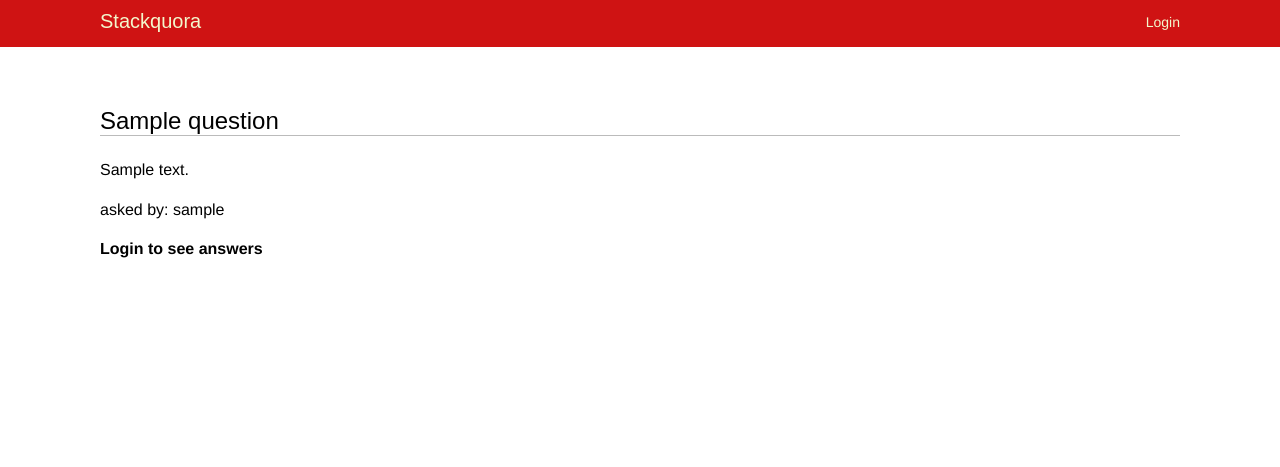
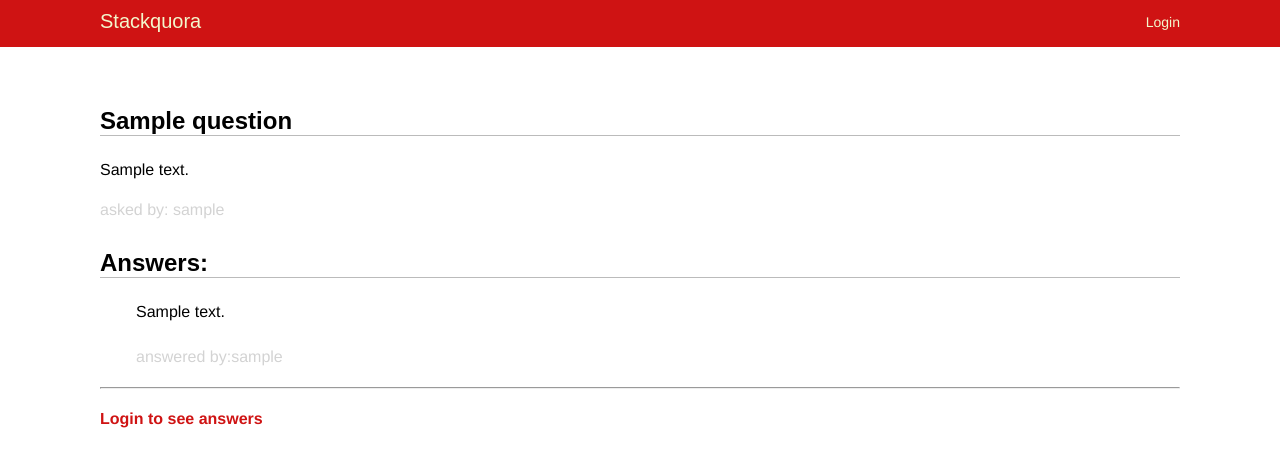
Before and after one commit to AswinRaaj23/queser, a Django app: page /question/1/ in a window 1280 px wide. Shown: the top 467 px of the page. Run offline with Django 4.2, Linux system fonts and the light colour scheme; tables that the repository leaves empty hold one stand-in row (values such as "Sample post"); some web fonts are replaced.

Commit message:
Display answers for the particular question

```diff
--- a/stacquora/models.py
+++ b/stacquora/models.py
@@ -14,7 +14,7 @@ class Question(models.Model):
 
 class Answer(models.Model):
     user = models.ForeignKey(User, on_delete = models.CASCADE, null=False)
-    question = models.ForeignKey(Question, on_delete=models.CASCADE, null=False)
+    question = models.ForeignKey(Question, on_delete=models.CASCADE, null=False, related_name='answers')
     answer = models.TextField(null=False)
     created = models.DateTimeField(auto_now_add=True)
     updated = models.DateTimeField(auto_now=True)
--- a/stacquora/static/css/base.css
+++ b/stacquora/static/css/base.css
@@ -214,3 +214,15 @@ ul.messages li a.close {
 #login-text{
     text-align: center;
 } */
+
+.answer-list{
+    margin-left: 36px;
+}
+
+.author-name{
+    color: lightgray;
+}
+
+.answer-author{
+    color: lightgray;
+}
--- a/stacquora/templates/base.html
+++ b/stacquora/templates/base.html
@@ -8,7 +8,7 @@
 
 <body>
     <div id="header">
-        <span class="logo">Stackquora</span>
+        <span class="logo"><a href="{% url 'homepage' %}">Stackquora</a></span>
         {% if request.user.is_authenticated %}
         <ul class="menu">
             <li {% if section == "homepage" %}class="selected"{% endif %}>
--- a/stacquora/templates/stacquora/question_detail.html
+++ b/stacquora/templates/stacquora/question_detail.html
@@ -2,9 +2,23 @@
 {% block title %}{{ question.title }}{% endblock %}
 
 {% block content %}
-<h2>{{ question.title }}</h2>
+<h2><b>{{ question.title }}</b></h2>
 <p>{{ question.description }}</p>
-<span>asked by: {{ question.author.username }}</span>
+<span class="author-name">asked by: {{ question.author.username }}</span>
+<br>
+<h2><b>Answers:</b></h2>
+{% for answer in question.answers.all %}
+<div class="answer-list">
+    <p class="answer-title">
+        {{ answer.answer }}
+    </p>
+    <p class="answer-author">
+        answered by:{{ answer.user.username }}
+    </p>
+</div>
+
+<hr>
+{% endfor %}
 
 {% if request.user.is_authenticated %}
 
@@ -14,7 +28,7 @@
 
     <p><input type="submit" value="Submit Answer"></p>
 </form>
-{% else %}<p><b>Login to see answers</b></p>
+{% else %}<p><b><a href="{% url 'login' %}">Login to see answers</a></b></p>
 {% endif %}
 
 {% endblock %}
--- a/stacquora/views.py
+++ b/stacquora/views.py
@@ -61,7 +61,7 @@ def askquestion(request):
 def questionpage(request, id):
     question = Question.objects.get(id=id)
     answerform = AnswerQuestion()
-
+    #answers = question.answers.all()
 
     if request.method=='POST':
         answerform = AnswerQuestion(request.POST)
@@ -73,4 +73,4 @@ def questionpage(request, id):
             answer.save()
 
 
-    return render(request, 'stacquora/question_detail.html',{'question':question, 'answerform':answerform})
+    return render(request, 'stacquora/question_detail.html',{'question':question, 'answerform':answerform })
```
Also changed, not shown: stacquora/migrations/0002_alter_answer_question.py (added).
